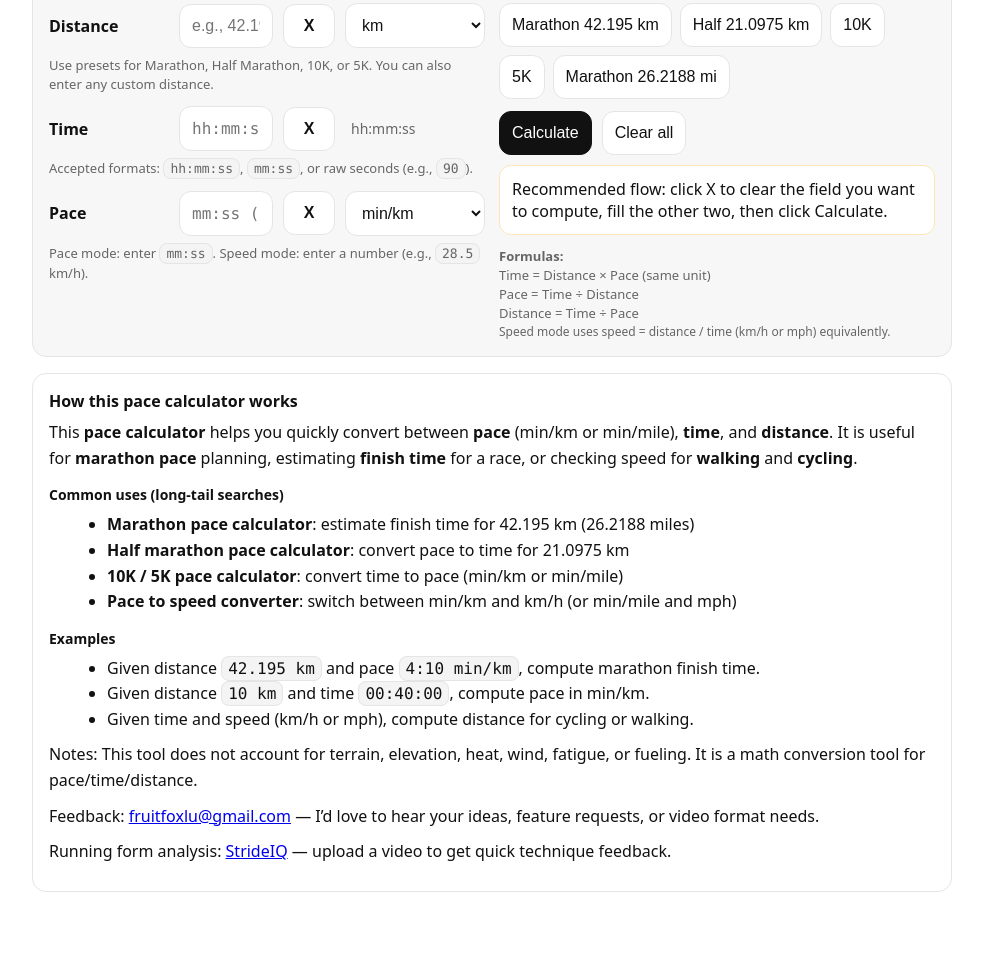
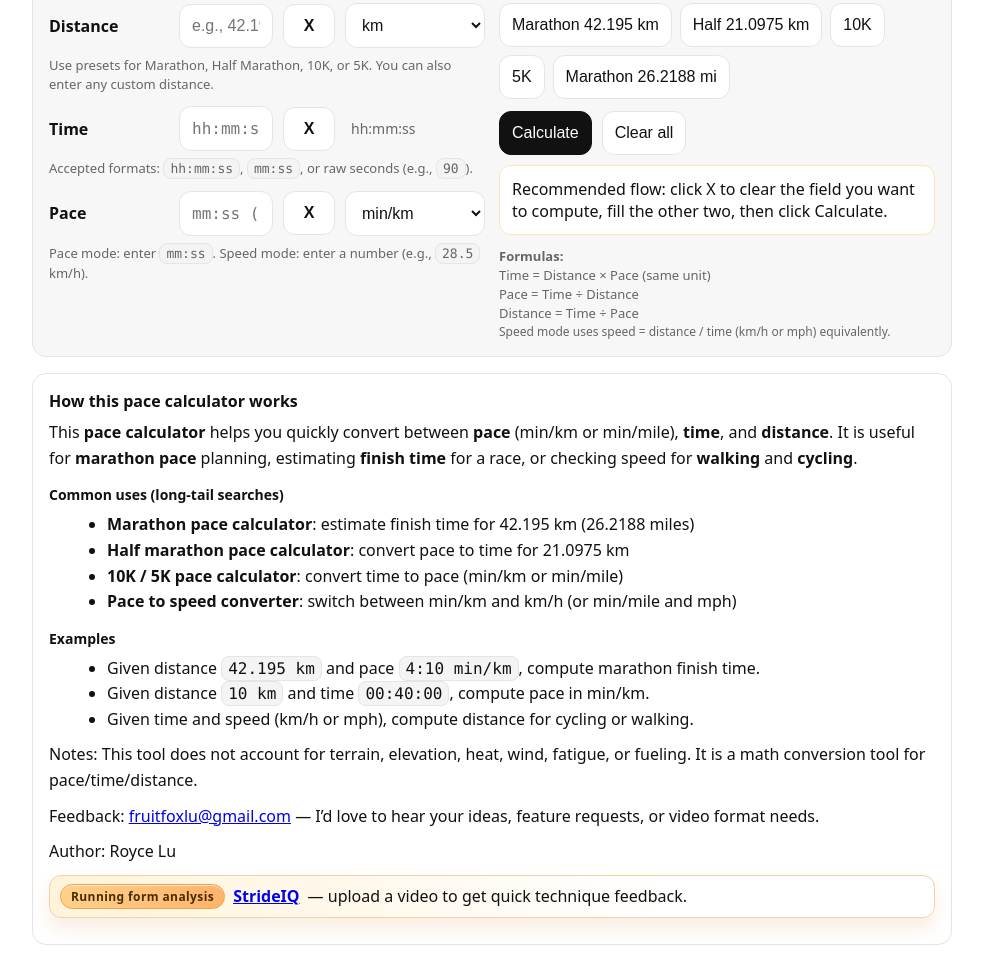
Before and after one commit to fruitfoxlu/pace-calculator, a plain HTML site: page index.html in a window 1280 px wide. Shown: the part 184-1147 px from the top of the page, without its empty margins (148-1131 px from the left). Before the commit the page ends 1094 px from the top, so only its background shows below. Drawn offline with Linux system fonts and the light colour scheme.

Commit message:
visual enhancement

```diff
--- a/index.html
+++ b/index.html
@@ -129,6 +129,32 @@
     .content ul { margin: 0 0 10px 18px; }
     .kbd { font-family: ui-monospace, SFMono-Regular, Menlo, Monaco, Consolas, "Liberation Mono", monospace; background:#f4f4f4; border:1px solid var(--line); padding:2px 6px; border-radius:8px; }
     .muted { color: var(--muted); }
+    .promo-line {
+      display: flex;
+      align-items: center;
+      flex-wrap: wrap;
+      gap: 8px;
+      padding: 8px 10px;
+      border-radius: 12px;
+      color: var(--fg);
+      background: linear-gradient(90deg, #fff3da 0%, #fff 70%);
+      border: 1px solid #f0d2ab;
+      box-shadow: 0 10px 18px rgba(224, 153, 70, 0.18);
+    }
+    .promo-line a { font-weight: 600; }
+    .promo-tag {
+      display: inline-flex;
+      align-items: center;
+      padding: 2px 10px;
+      border-radius: 999px;
+      font-size: 12px;
+      font-weight: 700;
+      letter-spacing: 0.4px;
+      color: #4a2c00;
+      background: linear-gradient(90deg, #ffd18b, #ffb36c);
+      border: 1px solid #f0a24b;
+      box-shadow: inset 0 1px 0 rgba(255, 255, 255, 0.6);
+    }
 
     @media (max-width: 380px) {
       .actions button { flex: 1 1 auto; width: 100%; }
@@ -255,7 +281,11 @@
         Feedback: <a href="mailto:fruitfoxlu@gmail.com">fruitfoxlu@gmail.com</a> — I’d love to hear your ideas, feature requests, or video format needs.
       </p>
       <p class="muted">
-        Running form analysis: <a href="https://fruitfoxlu.github.io/StrideIQ">StrideIQ</a> — upload a video to get quick technique feedback.
+        Author: Royce Lu
+      </p>
+      <p class="promo-line">
+        <span class="promo-tag">Running form analysis</span>
+        <a href="https://fruitfoxlu.github.io/StrideIQ">StrideIQ</a> — upload a video to get quick technique feedback.
       </p>
     </section>
   </div>
```
